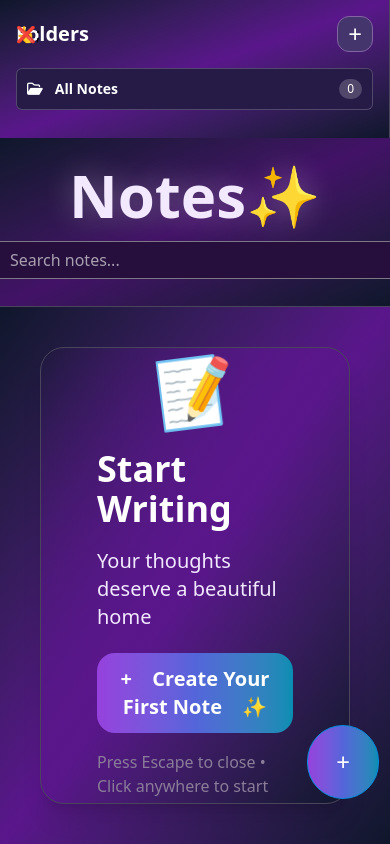
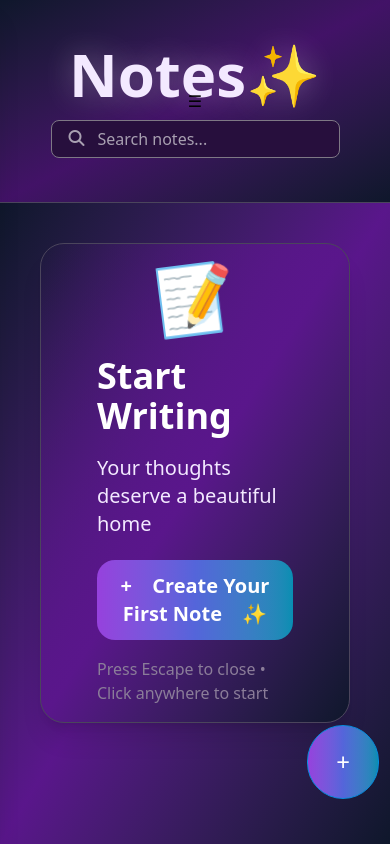
Before and after one commit to NwakanmaEmmanuel/Mini-Note-Board, a React (Vite) app: page / in a window 390 px wide. Built offline with nearby package versions, Linux system fonts and the light colour scheme.

Commit message:
tempoary media query done

```diff
--- a/src/App.jsx
+++ b/src/App.jsx
@@ -11,6 +11,8 @@ function App() {
 
   const [selectedFolder, setSelectedFolder] = useState('')
   const [folders, setFolders] = useLocalStorage('folder-data', [])
+  const [sidebarOpen, setSidebarOpen] = useState(false)
+
 
   function handleDeleteNote(id) {
     setNotes((notes) => notes.filter((note) => note.id !== id))
@@ -30,8 +32,8 @@ function App() {
   return (
 
 
-    <div className='flex flex-col md:flex-row h-screen overflow-hidden  '>
-      <Sidebar folders={folders} setFolders={setFolders} notes={notes} setSelectedFolder={setSelectedFolder}/>
+    <div className='flex relative h-screen overflow-hidden  '>
+      <Sidebar folders={folders} setFolders={setFolders} notes={notes} setSelectedFolder={setSelectedFolder} sidebarOpen={sidebarOpen} setSidebarOpen={setSidebarOpen}/>
       <Header folders={folders} setFolders={setFolders} addNewNote={addNewNote} handleDeleteNote={handleDeleteNote} notes={notes} selectedFolder={selectedFolder} setSelectedFolder={setSelectedFolder} handleUpdateNote={handleUpdateNote}/>
     </div>
 
--- a/src/components/Header.jsx
+++ b/src/components/Header.jsx
@@ -2,7 +2,7 @@ import Main from './Main'
 import FolderTab from './FolderTab'
 import { useState } from 'react';
 
-export default function Header( {addNewNote, handleDeleteNote, folders, selectedFolder, setSelectedFolder, notes, handleUpdateNote}) {
+export default function Header( {addNewNote, handleDeleteNote, folders, selectedFolder, setSelectedFolder, notes, handleUpdateNote, setSidebarOpen, sidebarOpen}) {
 
   const [searchNote, setSearchNote] = useState("");
 
@@ -16,9 +16,11 @@ export default function Header( {addNewNote, handleDeleteNote, folders, selected
     : notes;
 
   return (
-    <div className=' flex flex-col basis-[84.5%] md:basis-full'>
+    <div className=' flex flex-col flex-1 min-w-0 md:basis-full'>
 
       <div className='bg-linear-to-br from-slate-900 via-[#421267] to-slate-900  shadow-xl backdrop-blur-lg border-b border-[#4b455c] outline-0  flex flex-1 h-48 items-center justify-center flex-col basis-[24%]'>
+
+          <button className='absolute block md:hidden ' onClick={() => setSidebarOpen(true)}>☰ </button>
 
           <h1 className='mb-4 text-shadow-[0_0_30px_rgba(255,255,255,0.3)] text-6xl text-[#f3e9ff] font-black '>Notes✨</h1>
           <div className='relative'>
@@ -29,7 +31,7 @@ export default function Header( {addNewNote, handleDeleteNote, folders, selected
                 type="text"
                 name=""
                 placeholder='Search notes...'
-                className='w-116 h-9.5 p-2.5 pl-11.5   focus:border-3 focus:outline-[#534e64]  outline-0 bg-[#270f3d] border-[#7e7885] border-[0.3px] text-white placeholder:text-[#a8a0b1] rounded-lg '
+                className='w-full max-w-116   h-9.5 p-2.5 pl-11.5   focus:border-3 focus:outline-[#534e64]  outline-0 bg-[#270f3d] border-[#7e7885] border-[0.3px] text-white placeholder:text-[#a8a0b1] rounded-lg '
               />
           </div>
 
--- a/src/components/Main.jsx
+++ b/src/components/Main.jsx
@@ -12,7 +12,7 @@ function Main({addNewNote,handleDeleteNote,selectedFolder, folder, folders, setS
 
 
 
-        <div className="bg-linear-to-br from-slate-900 via-purple-900 to-slate-900 h-[547px]  shadow-xl backdrop-blur-lgp-10 flex justify-center overflow-hidden relative basis-[76%]">
+        <div className="bg-linear-to-br from-slate-900 via-purple-900 to-slate-900 flex-1 overflow-y-auto  shadow-xl backdrop-blur-lgp-10 flex justify-center overflow-hidden relative basis-[76%]">
 
            {selectedFolder ? (
 
--- a/src/components/NoteCard.jsx
+++ b/src/components/NoteCard.jsx
@@ -52,7 +52,7 @@ function NoteCard({ notes, setShowBox, showBox, folders, addNewNote, handleDelet
   // To Implement Folder
 
   return (
-    <div className="bg-linear-to-br from-slate-900 via-purple-900 to-slate-900 basis-[76%] p-[97px] flex-1 overflow-y-auto flex flex-wrap gap-4 relative">
+    <div className="bg-linear-to-br from-slate-900 via-purple-900 to-slate-900 basis-[76%] p-4 md:p-[60px] lg:p-[97px] flex-1 overflow-y-auto sm:p-8 flex flex-wrap gap-4 justify-center sm:justify-start relative">
       {notes.map((note) => {
 
         const noteFolder = folders?.find(f => Number(f.id) === Number(note.folderId));
@@ -65,7 +65,7 @@ function NoteCard({ notes, setShowBox, showBox, folders, addNewNote, handleDelet
 
 
             <div
-              className=" group p-[25px] w-[270px] flex flex-col border border-[#64428a] bg-transparent rounded-xl relative cursor-pointer"
+              className=" group p-[25px] w-full sm:w-[270px] flex flex-col border border-[#64428a] bg-transparent rounded-xl relative cursor-pointer"
               onClick = {(e)  => {if (!isEditing)  {setSelectedNote(note); e.stopPropagation()} } }
 
               >
--- a/src/components/NoteViewer.jsx
+++ b/src/components/NoteViewer.jsx
@@ -64,7 +64,7 @@ export default function NoteViewer( {note ,setSelectedNote, handleUpdateNote ,fo
         <div
             onClick={() => setSelectedNote(null)}
             className="fixed inset-0 bg-black/40 flex items-center justify-center">
-        <div className='sticky bg-linear-to-br from-[#763ea0] via-[#571788] to-[#331b58]  border border-[#754797] max-h-[80vh]  text-amber-50 left-[20%] top-[30%] p-6 rounded-[10px] w-[510px] flex flex-col gap-2.5'
+        <div className=' bg-linear-to-br from-[#763ea0] via-[#571788] to-[#331b58]  border border-[#754797] max-h-[80vh] w-full max-w-[510px] mx-4  text-amber-50  p-6 rounded-[10px]  flex flex-col gap-2.5'
             onClick={(e) => e.stopPropagation()} >
 
 
@@ -80,7 +80,7 @@ export default function NoteViewer( {note ,setSelectedNote, handleUpdateNote ,fo
                     <h1 className='text-3xl font-bold' >{ editedTitle || "Untitled Note"}</h1>
 
                     )}
-                    <button onClick={() => setSelectedNote(null)} className=' absolute left-[482px] text-[17px] font-bold text-lg  top-0 hover:scale-[1.3] '>&times;</button>
+                    <button onClick={() => setSelectedNote(null)} className=' absolute  top-2 right-3 text-[17px] font-bold text-lg   hover:scale-[1.3] '>&times;</button>
                     <div  className='flex gap-1.5  justify-center'>
                         {isEditing ? (
                         <button onClick={handleSaveEdit} className='flex items-center border-[1.5px] bg-[#123d23] border-[#055826] px-2.5  rounded-md hover:bg-[#16482a] cursor-auto '>
@@ -129,7 +129,7 @@ export default function NoteViewer( {note ,setSelectedNote, handleUpdateNote ,fo
                         {isEditing ? (
                         <textarea
                             type="text"
-                            className=" text-white bg-[#705095] border-[#bfbdc1] border-[0.1px] resize-none h-[358px] w-[35em] outline-amber-50 py-[7px] text-[13px] px-2.5 rounded-lg -sizing-content"
+                            className=" text-white bg-[#705095] border-[#bfbdc1] w-full border-[0.1px] resize-none h-[358px]  outline-amber-50 py-[7px] text-[13px] px-2.5 rounded-lg -sizing-content"
                             value={editedContent}
                             onChange={(e) => setEditedContent(e.target.value)}
                         />
--- a/src/components/Sidebar.jsx
+++ b/src/components/Sidebar.jsx
@@ -1,7 +1,7 @@
 import React, { useState } from 'react'
 import NewNote  from './NewNote'
 
-function Sidebar( {notes,folders, setFolders, setSelectedFolder}) {
+function Sidebar( {notes,folders, setFolders,setSidebarOpen, sidebarOpen, setSelectedFolder}) {
 
   const [showFolder, setShowFolder] = useState(false)
   const [newFolderName, setNewFolderName] = useState("")
@@ -32,12 +32,12 @@ function Sidebar( {notes,folders, setFolders, setSelectedFolder}) {
 
 
   return (
-    <div className='bg-linear-to-br from-slate-900 via-purple-900 to-slate-900 shadow-xl backdrop-blur-lg border-r border-[#4b455c] p-4 h-screen flex flex-col basis-[15.5%]'>
+    <div className={`bg-linear-to-br from-slate-900 via-purple-900 to-slate-900 shadow-xl backdrop-blur-lg border-r border-[#4b455c] p-4 h-screen flex flex-col basis-[15.5%]
+      fixed md:relative z-40 md:z-auto transition-transform duration-300 w-60 md:w-auto md:basis-[15.5%] ${sidebarOpen ? 'translate-x-0' : '-translate-x-full'} md:translate-x-0`} >
 
       {/* Header */}
       <div className='flex items-center justify-between mb-4'>
-        <button className='absolute block md:hidden'>👆;</button>
-        <button className='absolute'>❌</button>
+        <button className="md:hidden absolute top-3 right-3 text-white text-xl">x</button>
         <h3 className='text-xl text-white font-bold'>Folders</h3>
         <button
           onClick={() => setShowFolder(true)}
```
Also changed, not shown: src/components/NewNote.jsx (+4 -4 lines).
